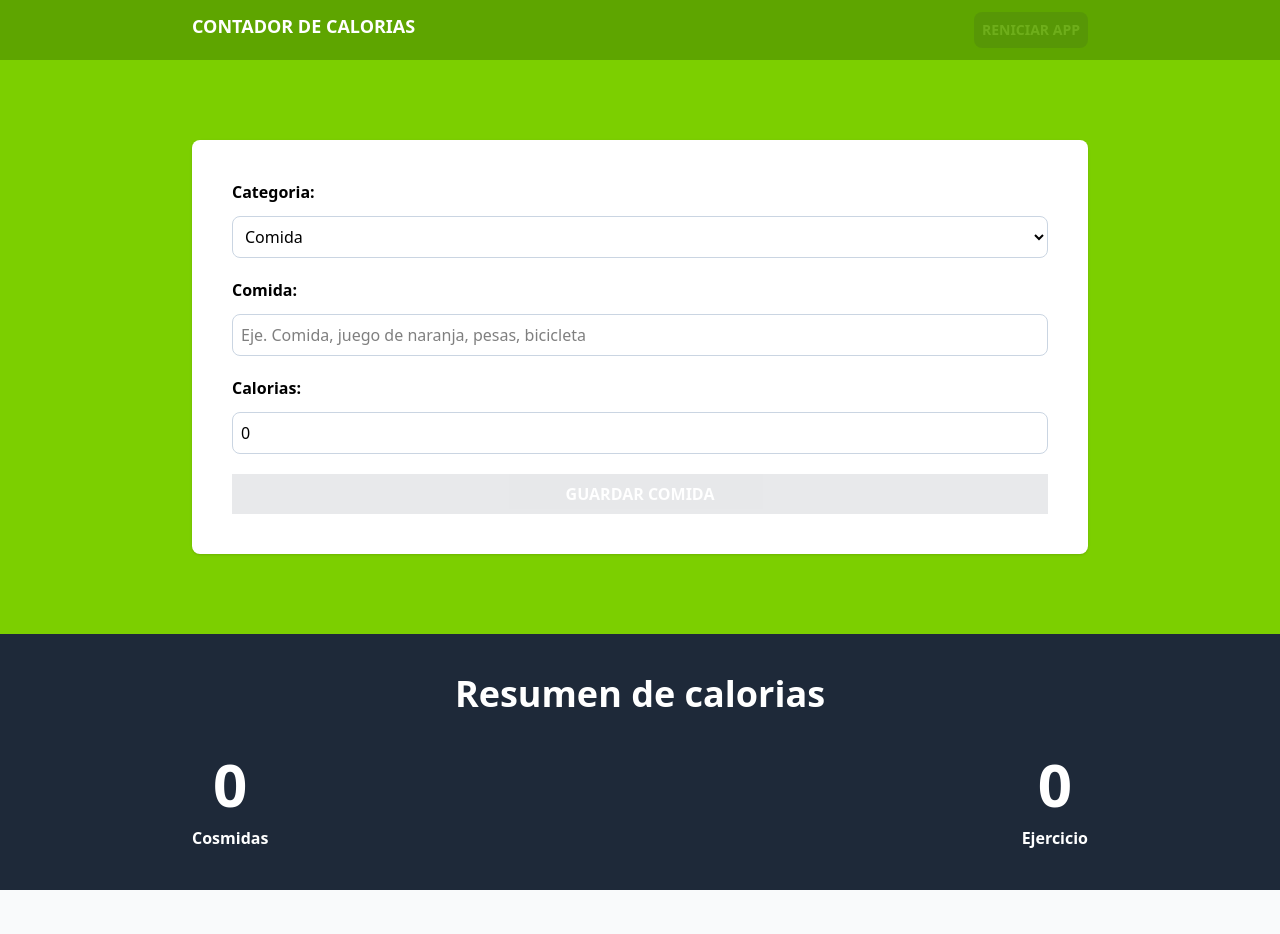
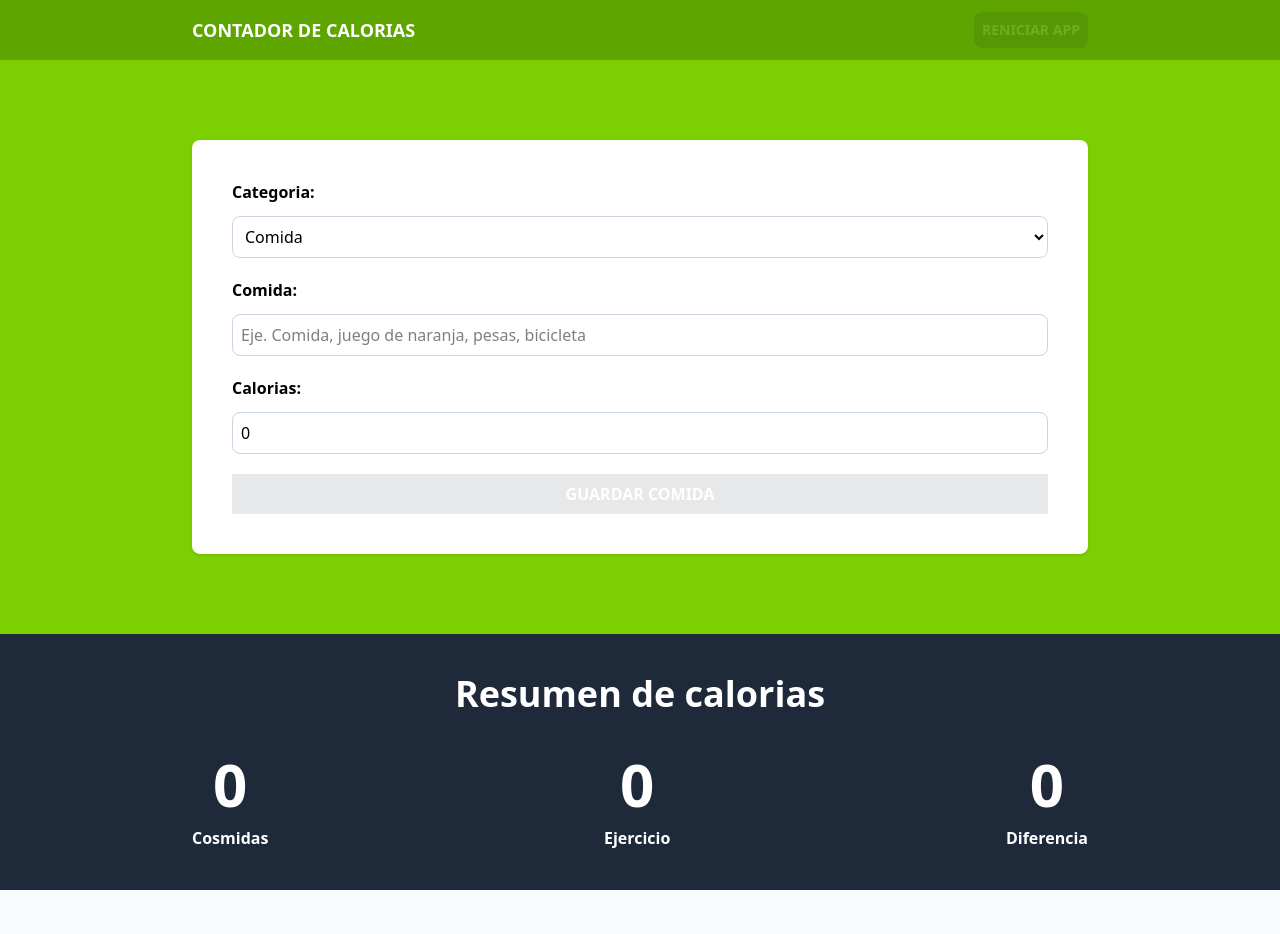
Before and after one commit to AlexhHr23/calorie-tracker, a React (Vite) app: page / in a window 1280 px wide. Shown: the top 934 px of the page. Built offline with nearby package versions, Linux system fonts and the light colour scheme.

Commit message:
Diferencia de calorias

```diff
--- a/src/App.tsx
+++ b/src/App.tsx
@@ -20,7 +20,7 @@
   return (
     <>
       <header className="bg-lime-600 py-3 ">
-        <div className="max-w-4xl mx-auto flex justify-between">
+        <div className="max-w-4xl mx-auto flex justify-between items-center">
           <h1 className="text-center text-lg font-bold text-white uppercase">
             Contador de calorias
           </h1>
--- a/src/components/CalorieTracker.tsx
+++ b/src/components/CalorieTracker.tsx
@@ -16,6 +16,8 @@
     const caloriesTrained = useMemo(() => activities.reduce((total, activity) => activity.category === 2 ?
     total + activity.calories : total, 0) ,[activities])
 
+    const netCalories = useMemo(() => caloriesConsumed - caloriesTrained,[activities])
+
   return (
     <>
         <h2 className="text-4xl font-black text-white text-center">Resumen de calorias</h2>
@@ -30,6 +32,10 @@
             calories={caloriesTrained}
             text='Ejercicio'
            />
+           <CalorieDisplay
+            calories={netCalories}
+            text='Diferencia'
+           />
         </div>
     </>
   )
```
